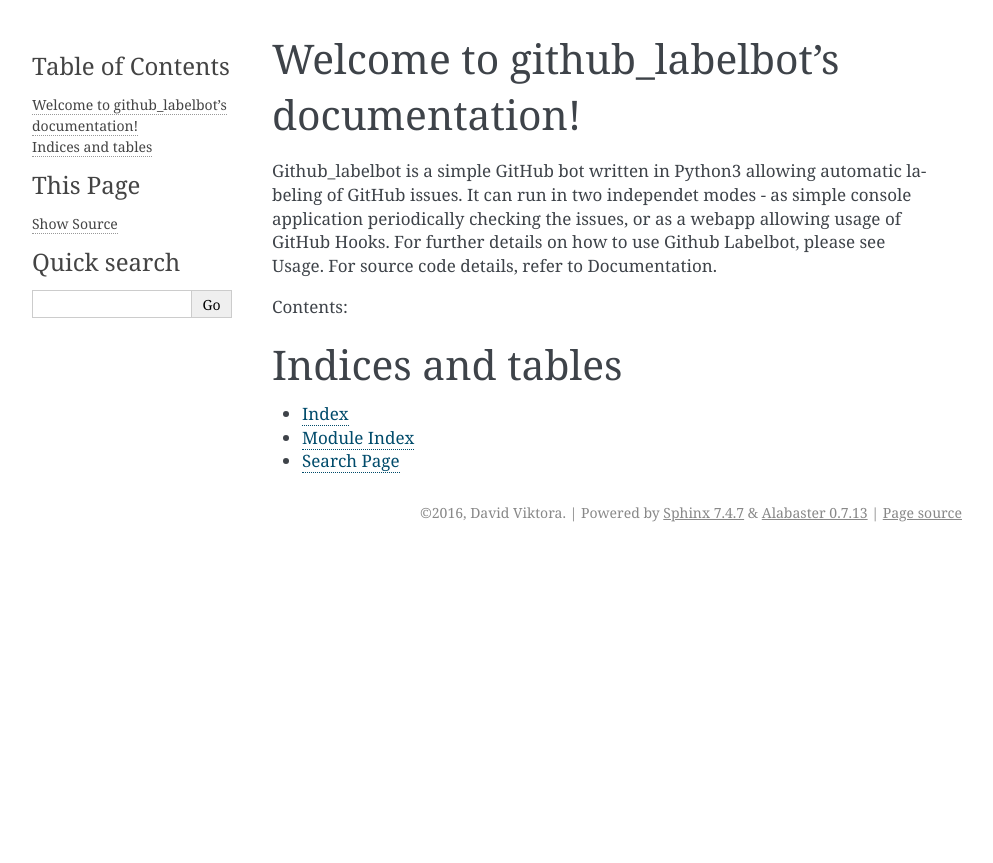
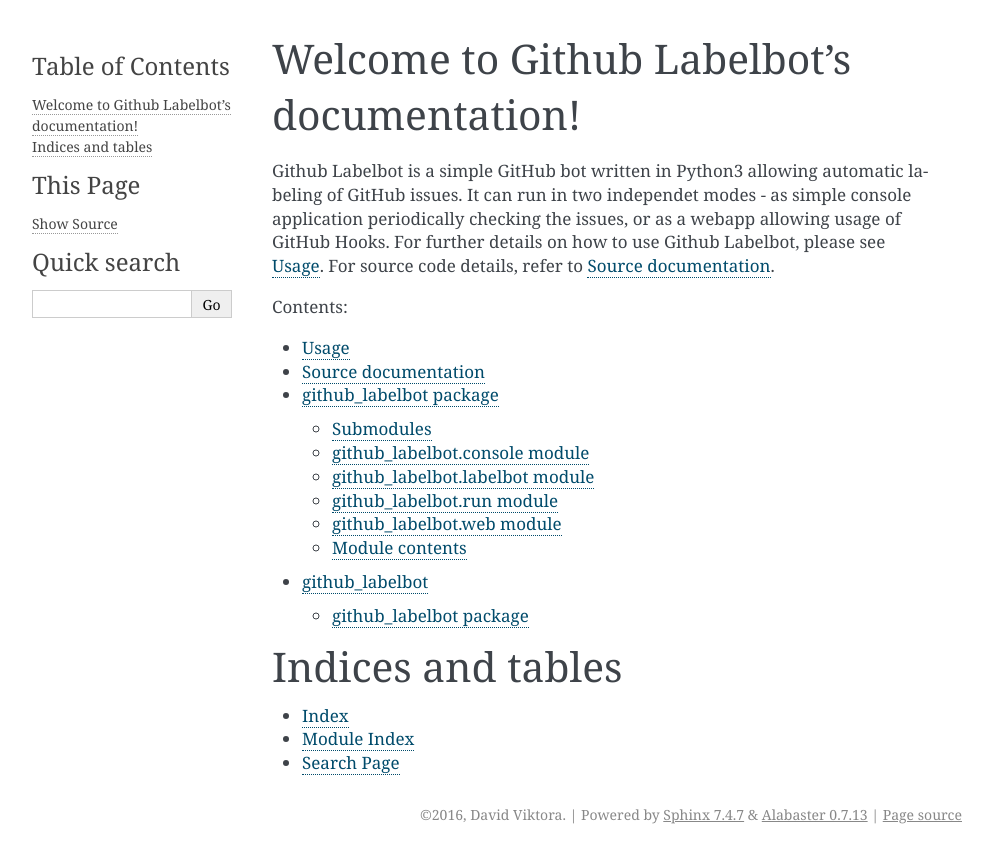
Before and after one commit to Fanarim/github_labelbot, a Sphinx documentation site: the page built from docs/index.rst, in a window 1280 px wide. Shown: the top 863 px of the page, without its empty margins (148-1141 px from the left). Built offline with Sphinx 7.4.7, drawn with Linux system fonts in a browser that asks for light colours.

Commit message:
Add generated source code docs, minor updates

```diff
--- a/docs/conf.py
+++ b/docs/conf.py
@@ -33,6 +33,7 @@ sys.path.insert(0, os.path.abspath('..'))
 extensions = [
     'sphinx.ext.autodoc',
     'sphinx.ext.doctest',
+    'sphinx.ext.napoleon',
 ]
 
 # Add any paths that contain templates here, relative to this directory.
--- /dev/null
+++ b/docs/github_labelbot.rst
@@ -0,0 +1,46 @@
+github_labelbot package
+=======================
+
+Submodules
+----------
+
+github_labelbot.console module
+------------------------------
+
+.. automodule:: github_labelbot.console
+    :members:
+    :undoc-members:
+    :show-inheritance:
+
+github_labelbot.labelbot module
+-------------------------------
+
+.. automodule:: github_labelbot.labelbot
+    :members:
+    :undoc-members:
+    :show-inheritance:
+
+github_labelbot.run module
+--------------------------
+
+.. automodule:: github_labelbot.run
+    :members:
+    :undoc-members:
+    :show-inheritance:
+
+github_labelbot.web module
+--------------------------
+
+.. automodule:: github_labelbot.web
+    :members:
+    :undoc-members:
+    :show-inheritance:
+
+
+Module contents
+---------------
+
+.. automodule:: github_labelbot
+    :members:
+    :undoc-members:
+    :show-inheritance:
--- a/docs/index.rst
+++ b/docs/index.rst
@@ -3,14 +3,15 @@
    You can adapt this file completely to your liking, but it should at least
    contain the root `toctree` directive.
 
-Welcome to github_labelbot's documentation!
+Welcome to Github Labelbot's documentation!
 ===========================================
 
-Github_labelbot is a simple GitHub bot written in Python3 allowing automatic
+Github Labelbot is a simple GitHub bot written in Python3 allowing automatic
 labeling of GitHub issues. It can run in two independet modes - as simple
 console application periodically checking the issues, or as a webapp allowing
 usage of GitHub Hooks. For further details on how to use Github Labelbot,
-please see Usage. For source code details, refer to Documentation.
+please see :ref:`usage`. For source code details, refer to
+:ref:`source-documentation`.
 
 
 Contents:
@@ -18,6 +19,10 @@ Contents:
 .. toctree::
    :maxdepth: 2
 
+   usage
+   source-documentation
+   github_labelbot
+   modules
 
 
 Indices and tables
--- /dev/null
+++ b/docs/modules.rst
@@ -0,0 +1,7 @@
+github_labelbot
+===============
+
+.. toctree::
+   :maxdepth: 4
+
+   github_labelbot
--- /dev/null
+++ b/docs/source-documentation.rst
@@ -0,0 +1,4 @@
+.. _source-documentation:
+
+Source documentation
+====================
--- /dev/null
+++ b/docs/usage.rst
@@ -0,0 +1,4 @@
+.. _usage:
+
+Usage
+=====
```
Also changed, not shown: 1 other file.
